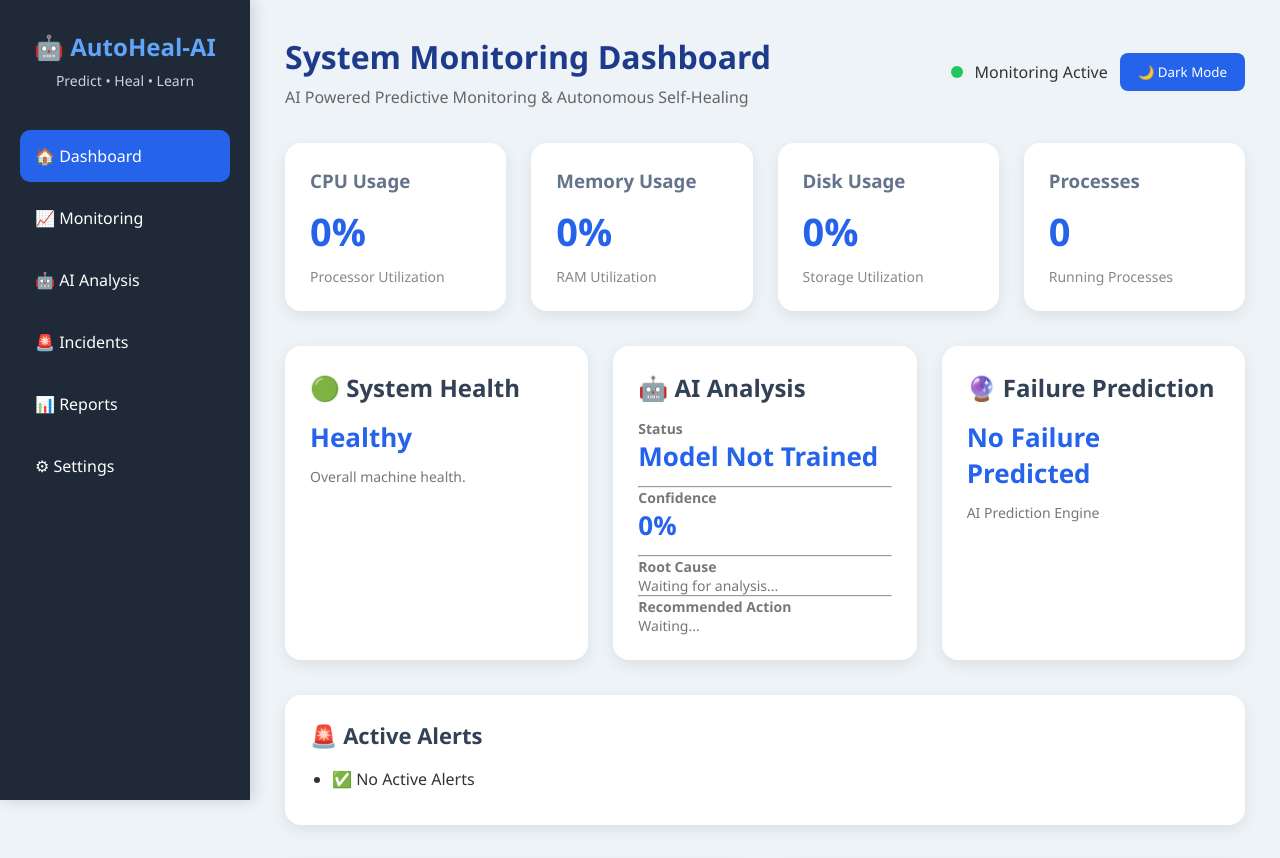
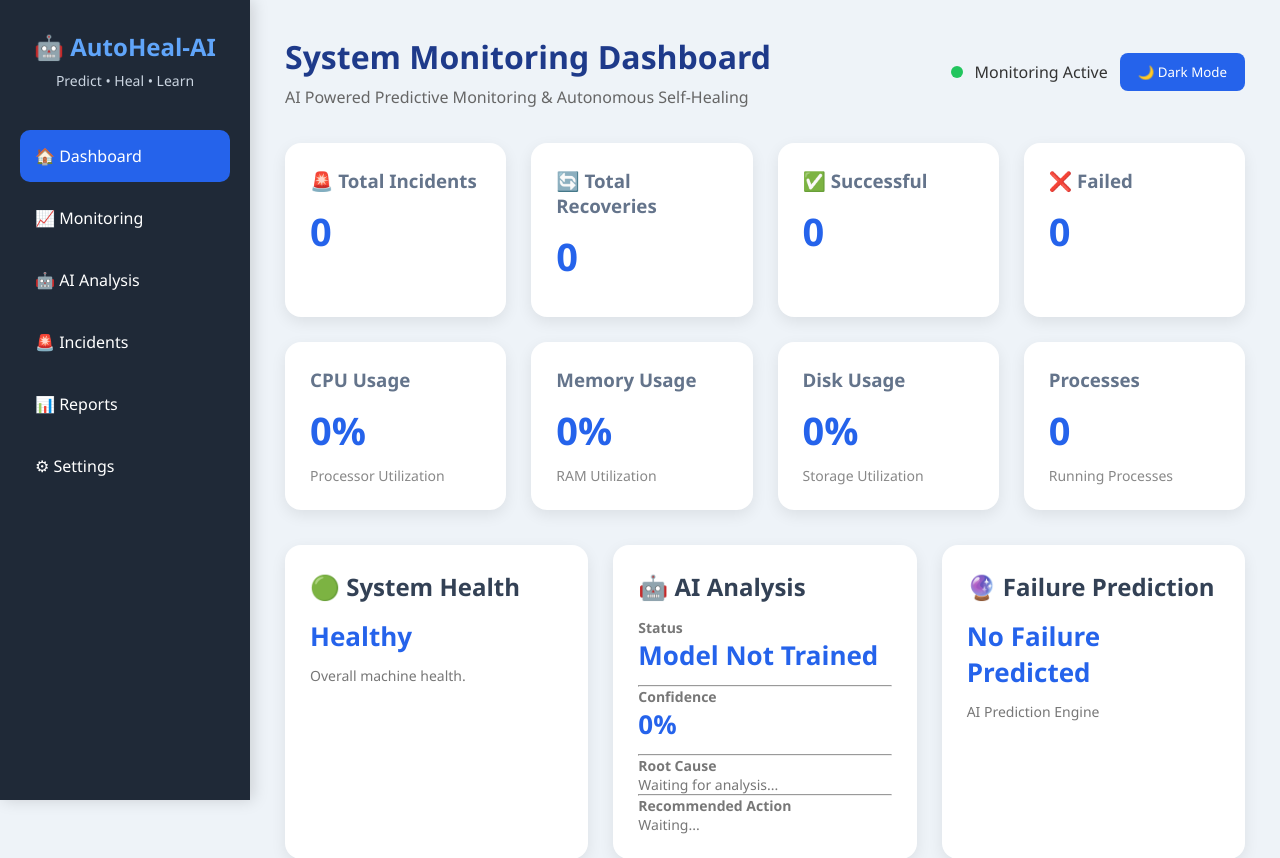
Before and after one commit to dsouzadean/AutoHeal-AI, a Flask app: page / in a window 1280 px wide. Shown: the top 858 px of the page. Run offline with Flask 3, Linux system fonts and the light colour scheme; data that the repository does not hold is empty; some libraries are stand-ins or nearby versions.

Commit message:
Added dashboard statistics and report improvements

```diff
--- a/dashboard/api.py
+++ b/dashboard/api.py
@@ -106,3 +106,37 @@ def recovery_history():
 def incidents():
 
     return jsonify(get_incidents())
+
+# ==========================================
+# Dashboard Statistics
+# ==========================================
+
+@api.route("/api/dashboard-stats")
+def dashboard_stats():
+
+    session = SessionLocal()
+
+    try:
+
+        total_recoveries = session.query(RecoveryLog).count()
+
+        successful_recoveries = (
+            session.query(RecoveryLog)
+            .filter(RecoveryLog.status == "Success")
+            .count()
+        )
+
+        failed_recoveries = total_recoveries - successful_recoveries
+
+        total_incidents = len(get_incidents())
+
+        return jsonify({
+            "total_incidents": total_incidents,
+            "total_recoveries": total_recoveries,
+            "successful_recoveries": successful_recoveries,
+            "failed_recoveries": failed_recoveries
+        })
+
+    finally:
+
+        session.close()
--- a/static/js/dashboard.js
+++ b/static/js/dashboard.js
@@ -392,53 +392,42 @@ async function loadHistory() {
         // ===============================
         // Incident Timeline
         // ===============================
-
-        const incidentBody =
-            document.getElementById("incidentTable");
+        const incidentBody = document.getElementById("incidentTable");
 
 if (incidentBody) {
 
+    const response = await fetch("/api/incidents");
+    const incidents = await response.json();
+
     incidentBody.innerHTML = "";
 
-            history
-                .slice()
-                .reverse()
-                .slice(0, 5)
-                .forEach(row => {
+    if (incidents.length === 0) {
 
-                    let incident = "No incidents detected";
-                    let status = "✅ Stable";
+        incidentBody.innerHTML = `
+            <tr>
+                <td colspan="3">No incidents detected</td>
+            </tr>
+        `;
 
-                    if (Number(row.cpu) > 85) {
+    } else {
 
-                        incident = "High CPU Usage";
-                        status = "🚨 Alert";
-
-                    }
-
-                    else if (Number(row.memory) > 85) {
-
-                        incident = "High Memory Usage";
-                        status = "🚨 Alert";
-
-                    }
-
-                    else if (Number(row.disk) > 90) {
-
-                        incident = "Disk Almost Full";
-                        status = "🚨 Alert";
-
-                    }
+        incidents.slice(0, 3).forEach(row => {
 
             incidentBody.innerHTML += `
                 <tr>
                     <td>${row.time}</td>
-                            <td>${incident}</td>
-                            <td>${status}</td>
+                    <td>${row.root_cause}</td>
+                    <td>
+    <span class="status detected">
+        ${row.status}
+    </span>
+</td>
                 </tr>
             `;
 
         });
+
+    }
 
 }
 
@@ -497,7 +486,11 @@ async function loadRecoveryHistory() {
                     <td>${row.process || "-"}</td>
                     <td>${row.pid || "-"}</td>
                     <td>${row.duration || 0}s</td>
-                    <td>${row.status}</td>
+                    <td>
+    <span class="status-badge detected">
+        ${row.status}
+    </span>
+</td>
                 </tr>
             `;
 
@@ -662,6 +655,41 @@ async function runManualRecovery() {
 
 }
 // ===============================
+// Dashboard Statistics
+// ===============================
+
+async function loadDashboardStats() {
+
+    try {
+
+        const response = await fetch("/api/dashboard-stats");
+
+        if (!response.ok) {
+            throw new Error("Unable to fetch dashboard statistics");
+        }
+
+        const stats = await response.json();
+
+        document.getElementById("totalIncidents").textContent =
+            stats.total_incidents;
+
+        document.getElementById("totalRecoveries").textContent =
+            stats.total_recoveries;
+
+        document.getElementById("successfulRecoveries").textContent =
+            stats.successful_recoveries;
+
+        document.getElementById("failedRecoveries").textContent =
+            stats.failed_recoveries;
+
+    } catch (err) {
+
+        console.error("Dashboard Stats Error:", err);
+
+    }
+
+}
+// ===============================
 // Initialize Dashboard
 // ===============================
 
@@ -671,6 +699,7 @@ document.addEventListener("DOMContentLoaded", async () => {
     await loadMetrics();
     await loadHistory();
     await loadRecoveryHistory();
+    await loadDashboardStats();
     await updateRecoveryStatus();
 
     // Button Events
@@ -718,6 +747,8 @@ document.addEventListener("DOMContentLoaded", async () => {
 
     await loadRecoveryHistory();
 
+    await loadDashboardStats();
+
 }, 30000);
 
     // ======================================
--- a/templates/dashboard.html
+++ b/templates/dashboard.html
@@ -105,6 +105,25 @@
         ======================= -->
 
         <section class="cards">
+            <div class="card">
+    <h3>🚨 Total Incidents</h3>
+    <h1 id="totalIncidents">0</h1>
+</div>
+
+<div class="card">
+    <h3>🔄 Total Recoveries</h3>
+    <h1 id="totalRecoveries">0</h1>
+</div>
+
+<div class="card">
+    <h3>✅ Successful</h3>
+    <h1 id="successfulRecoveries">0</h1>
+</div>
+
+<div class="card">
+    <h3>❌ Failed</h3>
+    <h1 id="failedRecoveries">0</h1>
+</div>
 
             <div class="card">
 
@@ -369,6 +388,11 @@
 
 <section class="cards">
 
+    <!-- Statistics Cards -->
+
+
+    <!-- Recovery Controls -->
+
     <div class="card">
 
         <h3>⚙ Recovery Controls</h3>
@@ -378,13 +402,13 @@
             <span id="autoRecoveryStatus">ON</span>
         </p>
 
-        <button id="toggleRecoveryBtn">
+        <button id="toggleRecoveryBtn" class="control-btn">
             Disable Auto Recovery
         </button>
 
         <br><br>
 
-        <button id="manualRecoveryBtn">
+        <button id="manualRecoveryBtn" class="control-btn secondary-btn">
             ▶ Run Recovery Now
         </button>
 
```
Also changed, not shown: static/css/dashboard.css (+66 -0 lines). Lines whose indentation alone changed are shown as unchanged.
